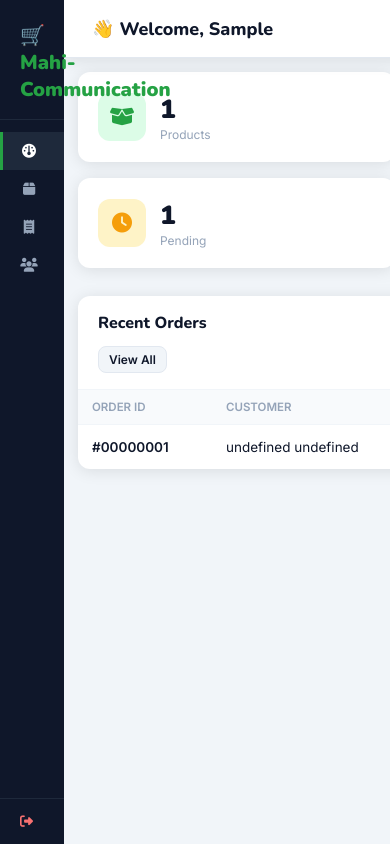
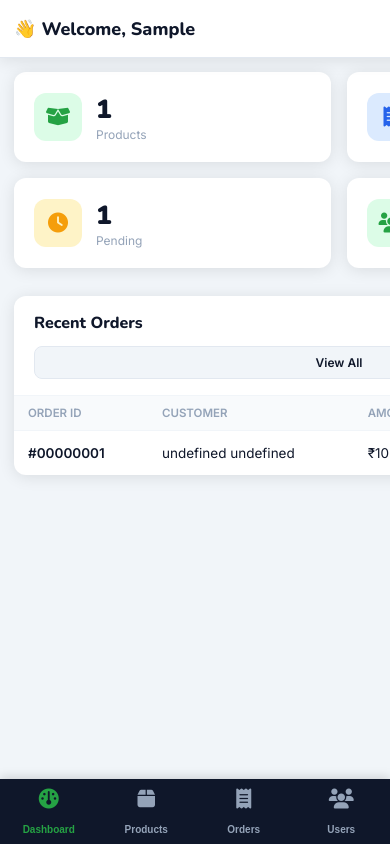
Before and after one commit to nishant259-hub/Ansumart, a Node server app: template views/admin.ejs in a window 390 px wide; the page is wider, and only the part inside the window is pictured. Run offline with Node 20, Linux system fonts and the light colour scheme; tables that the repository leaves empty hold one stand-in row (values such as "Sample post"); the template is opened without the code that fills it: values that come from a table or form of the project are taken from there, most other values are stand-ins (such as "Sample title", 1, 10 or a date in 2020); grey boxes marked "Sample" are stand-in pictures; some libraries are stand-ins or nearby versions.

Commit message:
style: overhaul admin panel mobile view for better usability

```diff
--- a/views/admin.ejs
+++ b/views/admin.ejs
@@ -135,12 +135,33 @@
     .search-wrap i{position:absolute;left:10px;top:50%;transform:translateY(-50%);color:var(--gray);font-size:13px;}
 
     @media(max-width:768px){
-      .sidebar{width:64px;} .sb-link span,.sb-brand span,.sb-brand em,.sb-logout a span{display:none;}
-      .main{margin-left:64px;} .stats-row{grid-template-columns:1fr 1fr;}
+      .sidebar{
+        width:100%; height:65px; min-height:auto; flex-direction:row;
+        top:auto; bottom:0; padding:0;
+        box-shadow:0 -2px 10px rgba(0,0,0,.15); z-index:1000;
+      }
+      .sb-brand, .sb-logout{display:none;}
+      .sb-nav{display:flex; flex-direction:row; width:100%; padding:0;}
+      .sb-link{
+        flex-direction:column; padding:10px 0; justify-content:center; align-items:center;
+        border:none!important; background:none!important; color:var(--gray); flex:1;
+      }
+      .sb-link.active{color:var(--green); background:none!important; padding-left:0;}
+      .sb-link i{font-size:20px; width:auto; margin-bottom:4px;}
+      .sb-link span{font-size:10px; font-weight:700;}
+
+      .main{margin-left:0; padding-bottom:70px;}
+      .topbar{padding:0 14px;}
+      .stats-row{grid-template-columns:1fr 1fr;}
       .content{padding:14px;}
       .fg-row{grid-template-columns:1fr;}
-      .card-head{flex-direction:column;align-items:flex-start;}
-      .modal{padding:20px;}
+      .card-head{flex-direction:column;align-items:stretch;}
+      .card-head > div{flex-direction:column; width:100%; gap:10px;}
+      .search-wrap{width:100%;}
+      .search-wrap input{width:100%;}
+      .modal{padding:20px; max-height:90vh;}
+      .btn{padding:10px 14px; justify-content:center;}
+      .btn-sm{padding:8px 12px;}
     }
   </style>
 
```
